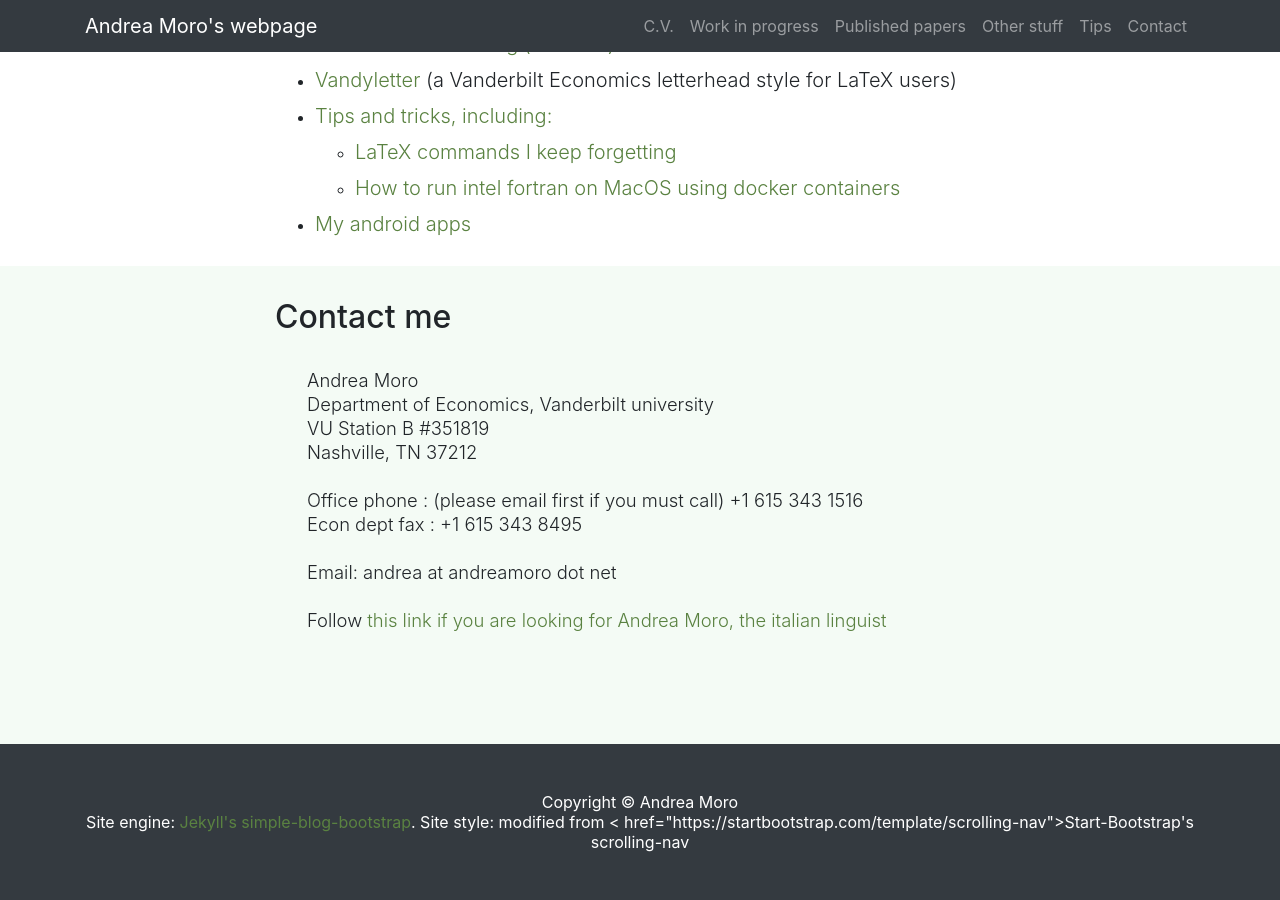
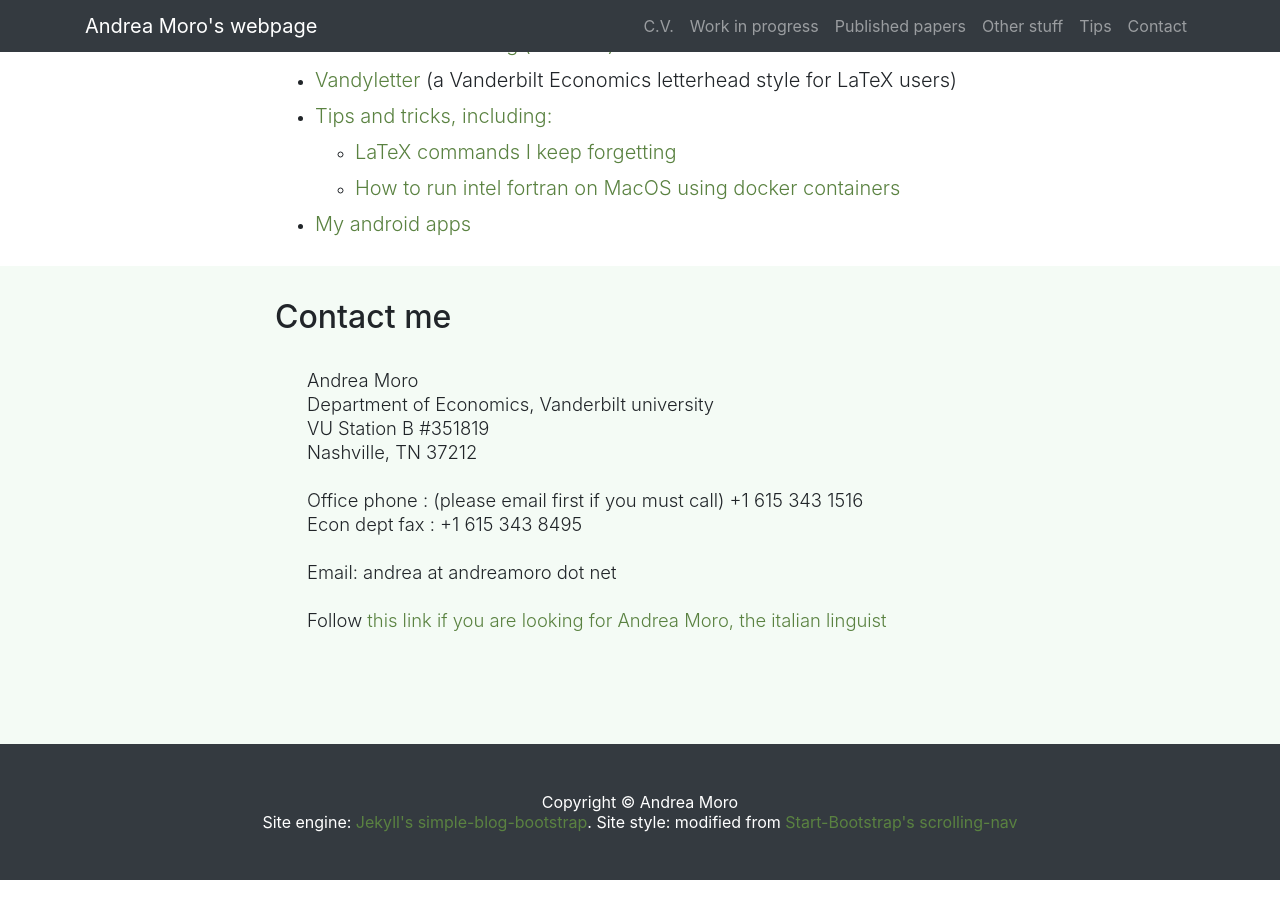
Before and after one commit to andreamoro-git/andreamoro-git.github.io, a Jekyll site: the page built from index.md, in a window 1280 px wide and 900 px high, scrolled down 3683 px. Built offline with Jekyll 4.4.1, drawn with Linux system fonts in a browser that asks for light colours; our own code applies the rules of GitHub Pages for plain Markdown files; part of the change alters nothing that is shown.

Commit message:
Update footer.html

```diff
--- a/_includes/footer.html
+++ b/_includes/footer.html
@@ -4,7 +4,7 @@
     <div class="container">
       <p class="m-0 text-center text-white">Copyright &copy; Andrea Moro</p>
       <p class="m-0 text-center text-white">Site engine: <a href="https://github.com/chadbaldwin/simple-blog-bootstrap">Jekyll's simple-blog-bootstrap</a>.
-        Site style: modified from < href="https://startbootstrap.com/template/scrolling-nav">Start-Bootstrap's scrolling-nav</a>
+        Site style: modified from <a href="https://startbootstrap.com/template/scrolling-nav">Start-Bootstrap's scrolling-nav</a>
       </p>
 
     </div>
```
